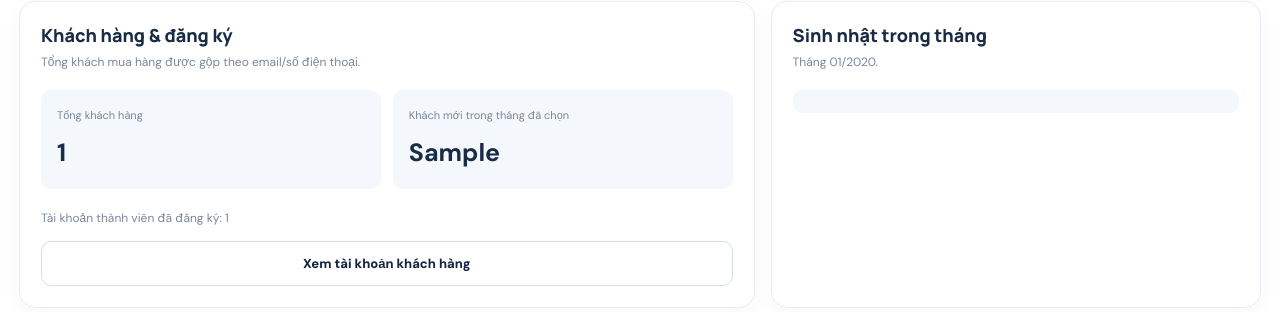
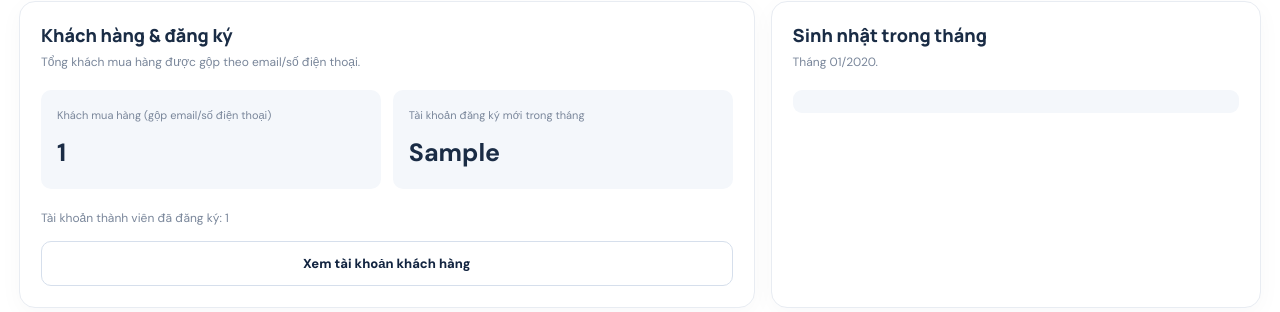
Before and after one commit to MinhKhang16-afk/nextech-java-mvc, a Spring app: template src/main/resources/templates/admin/dashboard.html in a window 1280 px wide. Shown: the part 1599-1911 px from the top of the page. Run offline with Thymeleaf, Linux system fonts and the light colour scheme; the template is opened without the code that fills it: most values are stand-ins (such as "Sample title", 1, 10 or a date in 2020); data that the repository does not hold is empty; some of the project's set-up classes (security, data sources, template engines, error pages and the like) are left out, and stand-ins take their place; database files in the repository are not loaded.

Commit message:
Clarify buyer and new member labels

```diff
--- a/src/main/resources/templates/admin/dashboard.html
+++ b/src/main/resources/templates/admin/dashboard.html
@@ -128,8 +128,8 @@
     <article class="panel">
       <div class="section-heading"><div><h2>Khách hàng & đăng ký</h2><p class="muted">Tổng khách mua hàng được gộp theo email/số điện thoại.</p></div></div>
       <div class="customer-summary">
-        <div><span>Tổng khách hàng</span><strong th:text="${customerCount}">0</strong></div>
-        <div><span>Khách mới trong tháng đã chọn</span><strong th:text="${newCustomers}">0</strong></div>
+        <div><span>Khách mua hàng (gộp email/số điện thoại)</span><strong th:text="${customerCount}">0</strong></div>
+        <div><span>Tài khoản đăng ký mới trong tháng</span><strong th:text="${newCustomers}">0</strong></div>
       </div>
       <p class="note" th:text="'Tài khoản thành viên đã đăng ký: ' + ${customerAccountCount}">Tài khoản thành viên đã đăng ký: 0</p>
       <a class="btn btn-outline block" th:href="@{/quan-tri/tai-khoan}">Xem tài khoản khách hàng</a>
```
